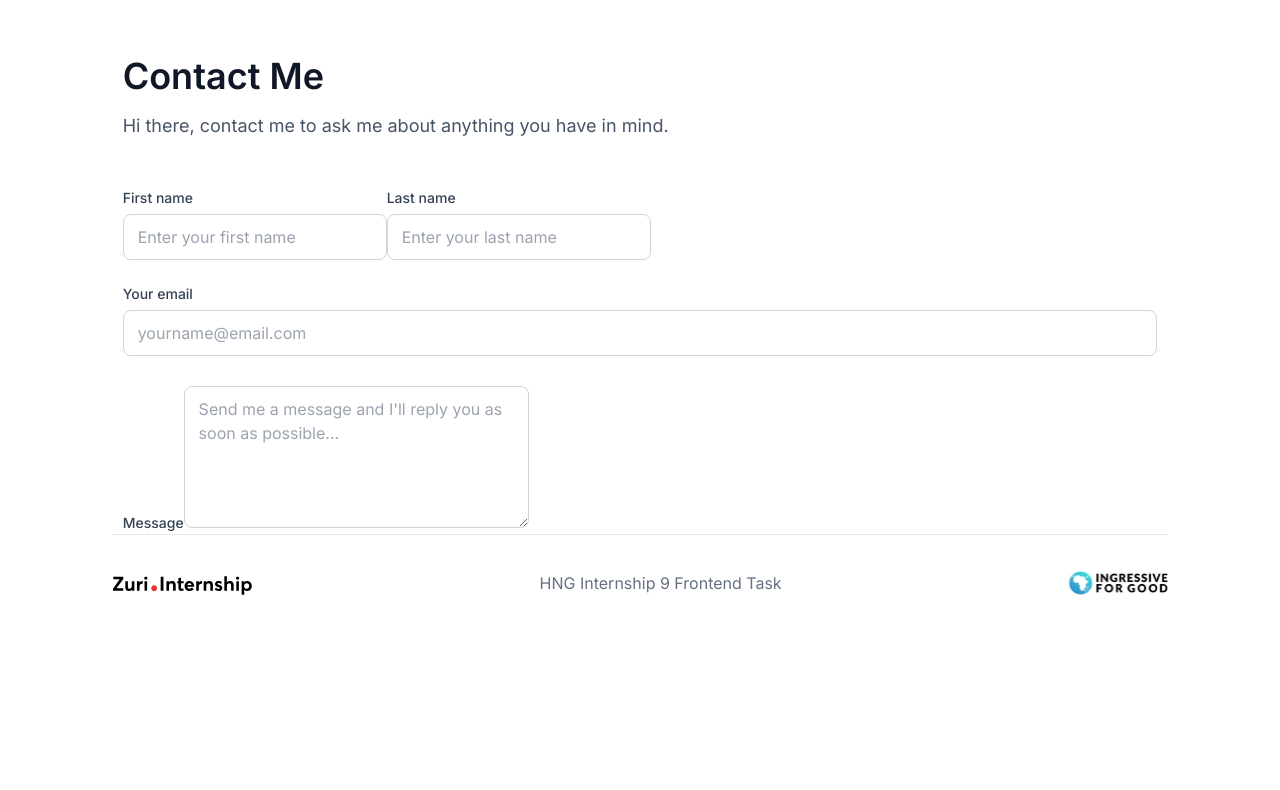
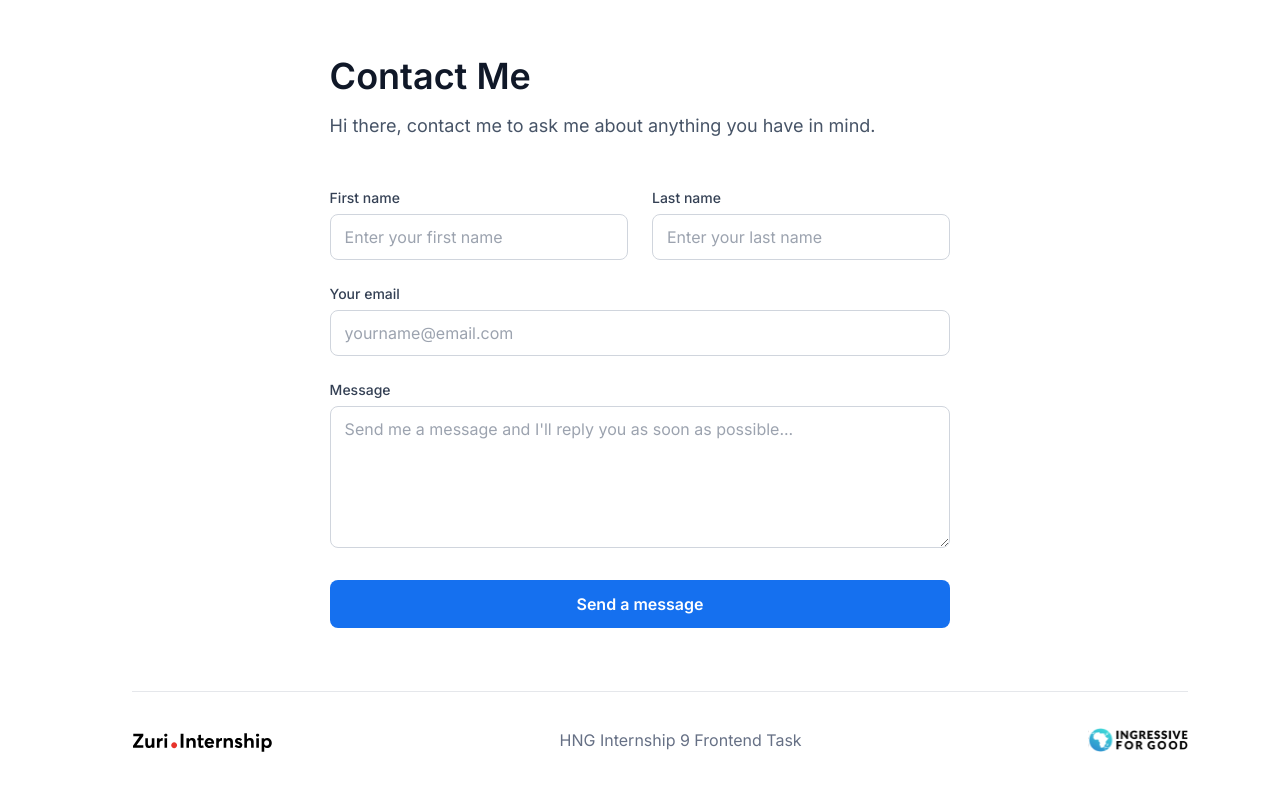
Before and after one commit to Deelyah/HNG-Stage1, a React (Vite) app: page /contact in a window 1280 px wide. Shown: the top 790 px of the page. Built offline with nearby package versions, Linux system fonts and the light colour scheme.

Commit message:
chore: add custom button

```diff
--- a/src/App.jsx
+++ b/src/App.jsx
@@ -5,7 +5,7 @@ import PageFooter from "./components/PageFooter";
 import Contact from "./pages/Contact";
 function App() {
   return (
-    <div className="App w-full flex  flex-col items-center">
+    <div className="App w-full flex  flex-col items-center relative min-h-screen overflow-x-hidden">
       <div className="px-4 w-full md:w-10/12">
         <BrowserRouter>
           <Routes>
@@ -15,7 +15,7 @@ function App() {
           </Routes>
         </BrowserRouter>
       </div>
-      <div className="w-full px-2 md:px-28">
+      <div className="w-full px-2 md:px-28 absolute bottom-0 right-5 left-5 ">
         <PageFooter />
       </div>
     </div>
--- /dev/null
+++ b/src/components/base-components/BaseButton.jsx
@@ -0,0 +1,12 @@
+const BaseButton = ({ children, onFocus }) => {
+  return (
+    <button
+      className="w-full rounded-lg py-3 px-5 text-white font-semibold bg-[#1570EF] hover:bg-[#175CD3]"
+      onFocus={onFocus}
+    >
+      {children}
+    </button>
+  );
+};
+
+export default BaseButton;
--- a/src/pages/Contact.jsx
+++ b/src/pages/Contact.jsx
@@ -1,9 +1,12 @@
+import BaseButton from "../components/base-components/BaseButton";
+
 const Contact = () => {
   const handleSubmit = (e) => {
     e.preventDefault();
   };
   return (
-    <div className="pt-14">
+    <div className="flex w-full justify-center">
+      <div className="pt-14 w-full md:w-3/5">
         <div>
           <h3 className="text-[#101828] font-semibold mb-4 text-4xl">
             Contact Me
@@ -17,8 +20,8 @@ const Contact = () => {
             handleSubmit(e);
           }}
         >
-        <div className="flex flex-col md:flex-row">
-          <div className="flex flex-col mb-6">
+          <div className="flex flex-col md:flex-row w-full">
+            <div className="flex flex-col mb-6 md:basis-1/2 md:pr-3">
               <label
                 htmlFor="firstname"
                 className="text-sm font-medium text-[#344054] mb-1.5"
@@ -33,7 +36,7 @@ const Contact = () => {
                 className="w-full px-3.5 py-2.5 focus:outline-none border border-[#D0D5DD] text-[#667085] rounded-lg"
               />
             </div>
-          <div className="flex flex-col mb-6">
+            <div className="flex flex-col mb-6 md:basis-1/2 md:pl-3">
               <label
                 htmlFor="lastname"
                 className="text-sm font-medium text-[#344054] mb-1.5"
@@ -64,7 +67,7 @@ const Contact = () => {
               className="w-full px-3.5 py-2.5 focus:outline-none border border-[#D0D5DD] text-[#667085] rounded-lg"
             />
           </div>
-        <div>
+          <div className="flex flex-col mb-6">
             <label
               htmlFor="message"
               className="text-sm font-medium text-[#344054]"
@@ -80,7 +83,12 @@ const Contact = () => {
               placeholder="Send me a message and I'll reply you as soon as possible..."
             ></textarea>
           </div>
+
+          <div className="mt-8">
+            <BaseButton>Send a message</BaseButton>
+          </div>
         </form>
+      </div>
     </div>
   );
 };
--- a/src/pages/Home.jsx
+++ b/src/pages/Home.jsx
@@ -43,6 +43,7 @@ const Home = () => {
             </h2>
             {/* <h2 id="slack" >Deelyah</h2> */}
           </div>
+
           <button className="absolute right-0 -top-5 w-10 h-10 border border-dashed border-[#D0D5DD] flex justify-center items-center rounded-full">
             <img src={kebabMenu} alt="menu" className="md:hidden" />
             <img src={backIcon} alt="back" className="hidden md:inline-block" />
@@ -64,6 +65,7 @@ const Home = () => {
           {internalLinks.map((link, index) => {
             return (
               <Link
+                key={index}
                 to={link.path}
                 className="block cursor-pointer text-center rounded-lg bg-[#EAECF0] text-[#101828] font-medium text-sm md:text-lg py-6 mb-6"
               >
```
Also changed, not shown: src/components/base-components/BaseCheckbox.jsx (added). Lines whose indentation alone changed are shown as unchanged.
